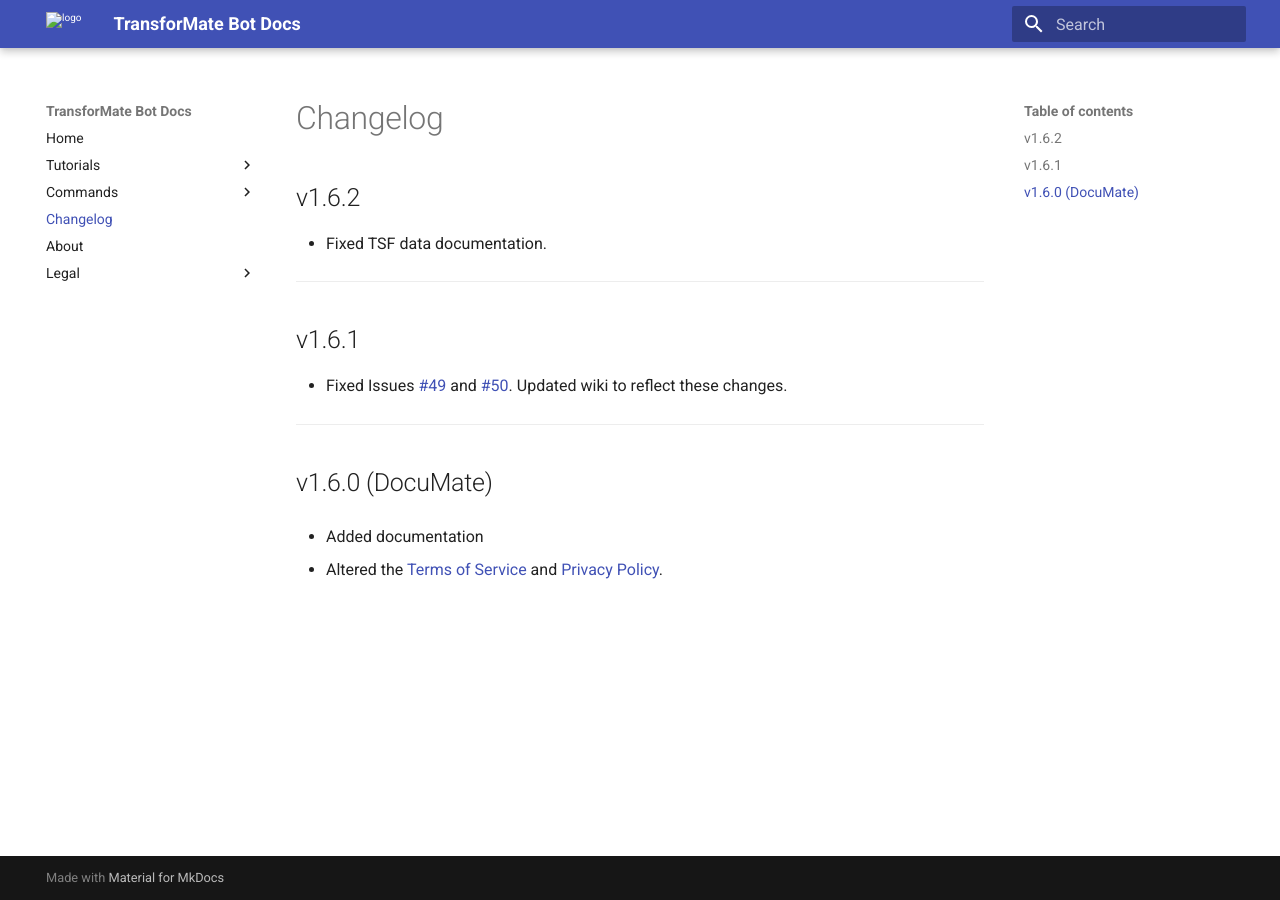
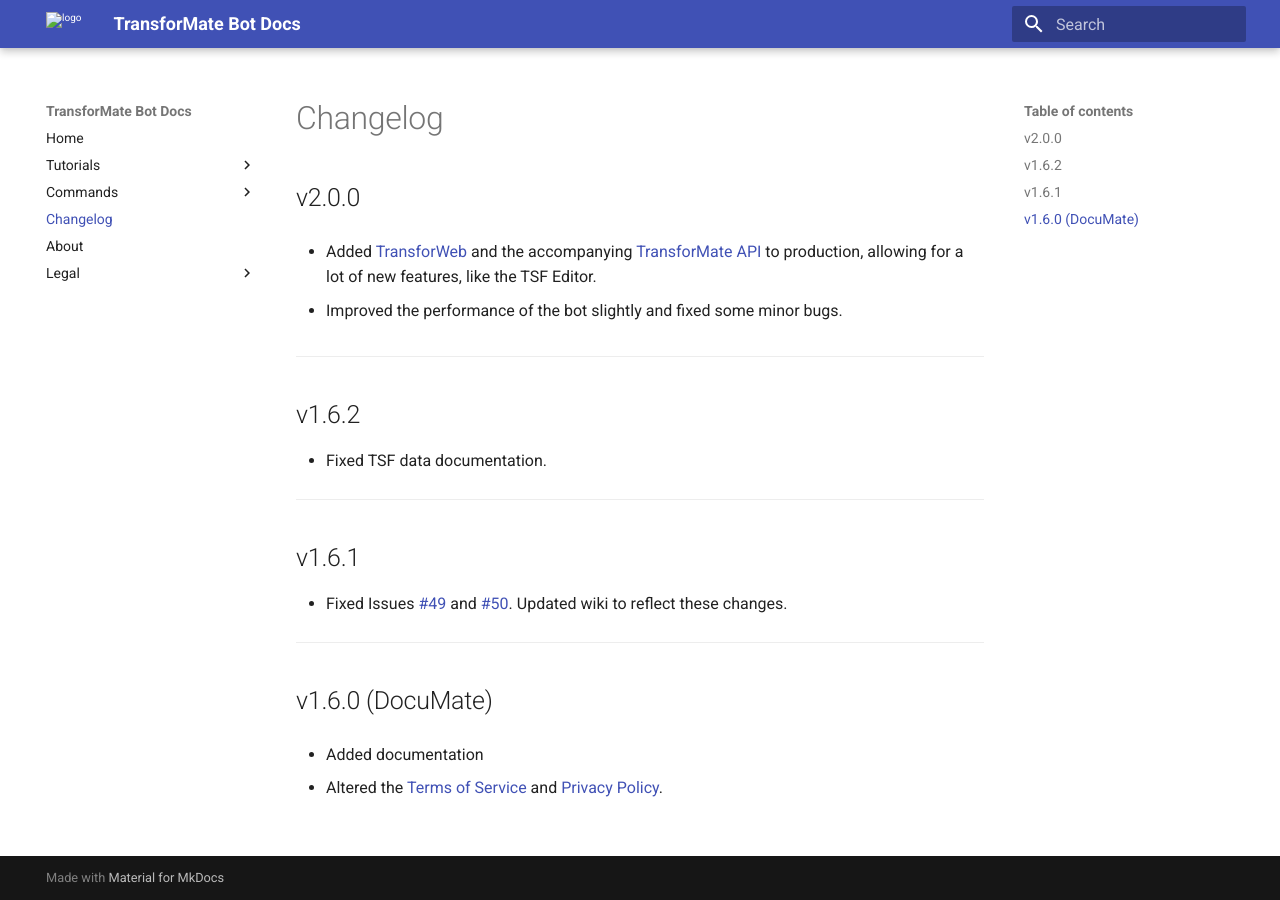
Before and after one commit to dorythecat/TransforMate, an MkDocs documentation site: the page built from docs/changelog.md, in a window 1280 px wide. Built offline with MkDocs 1.6.1 and Material for MkDocs 9.7.7, drawn with Linux system fonts in a browser that asks for light colours.

Commit message:
Updated changelog in the docs and OpenAPI app version

```diff
--- a/docs/changelog.md
+++ b/docs/changelog.md
@@ -1,3 +1,12 @@
+## v2.0.0
+- Added [TransforWeb](http://www.transformate.live/) and the accompanying
+  [TransforMate API](http://api.transformate.live/) to production, allowing
+  for a lot of new features, like the TSF Editor.
+
+- Improved the performance of the bot slightly and fixed some minor bugs.
+
+---
+
 ## v1.6.2
 - Fixed TSF data documentation.
 
```
Also changed, not shown: 1 other file.
